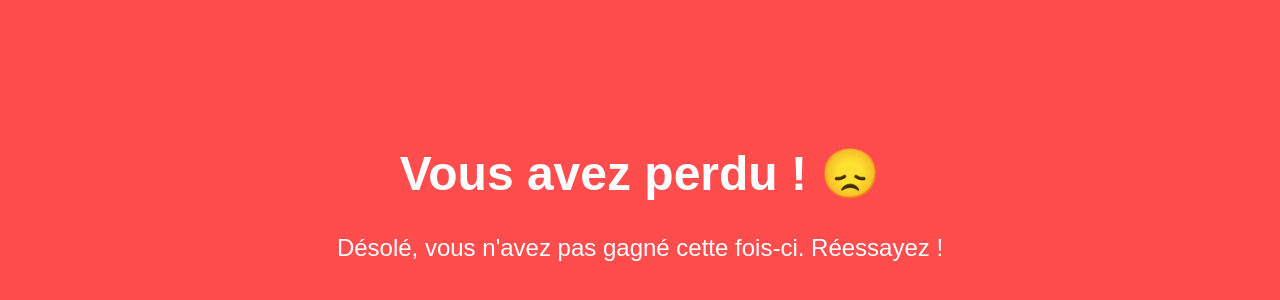
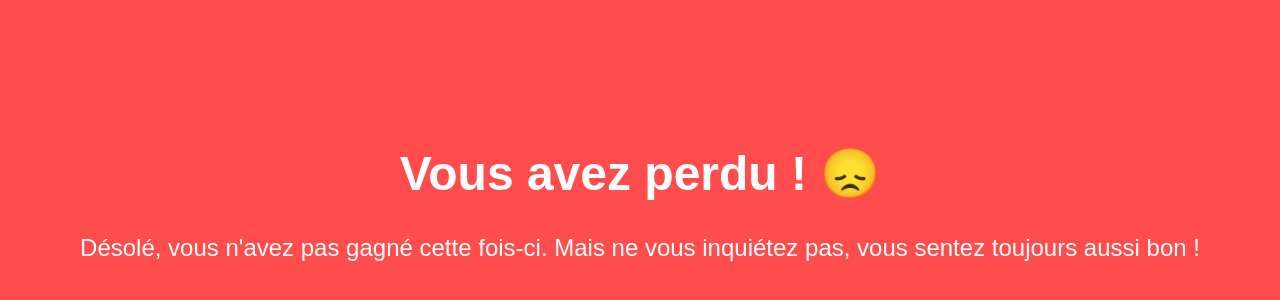
Before and after one commit to melizzzz/qr_code, a plain HTML site: page public/perdu.html in a window 1280 px wide. Shown: the part 110-410 px from the top of the page. Drawn offline with Linux system fonts and the light colour scheme.

Commit message:
modif message

```diff
--- a/public/perdu.html
+++ b/public/perdu.html
@@ -22,6 +22,7 @@
 </head>
 <body>
     <h1>Vous avez perdu ! 😞</h1>
-    <p class="message">Désolé, vous n'avez pas gagné cette fois-ci. Réessayez !</p>
+    <p class="message">Désolé, vous n'avez pas gagné cette fois-ci. Mais ne vous inquiétez pas, vous sentez toujours aussi bon !</p>
+
 </body>
 </html>
```
